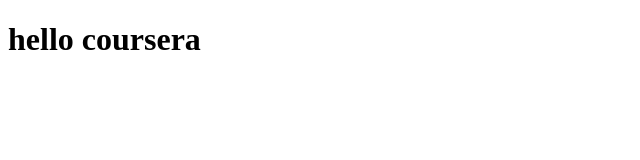
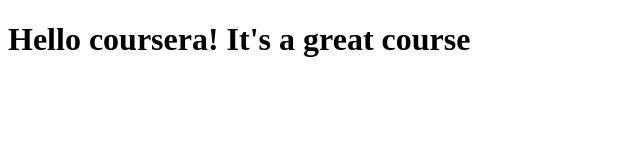
Before and after one commit to mh702/coursera-test, a plain HTML site: page site/index.html in a window 1280 px wide. Shown: the whole page, without its empty margins (0-640 px from the left). Drawn offline with Linux system fonts and the light colour scheme.

Commit message:
Small addition to our page content.

```diff
--- a/site/index.html
+++ b/site/index.html
@@ -1,9 +1,9 @@
 <!DOCTYPE html>
 <html>
 <head>
-	<title>hello coursera</title>
+	<title>Hello Coursera!</title>
 </head>
 <body>
-<h1>hello coursera</h1>
+<h1>Hello coursera! It's a great course</h1>
 </body>
 </html>
```
